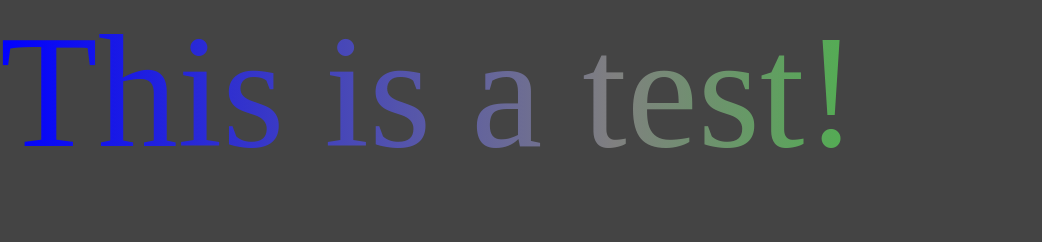
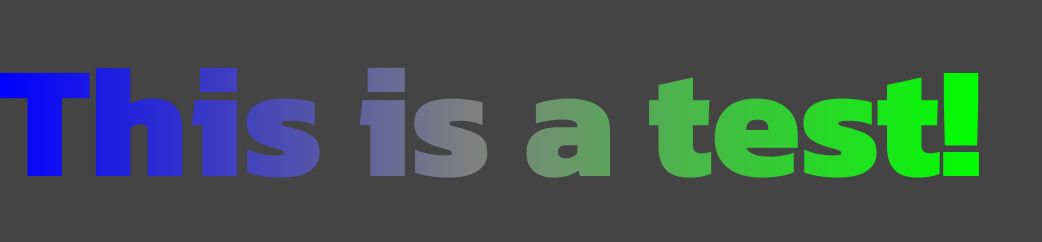
Before and after one commit to GreasyRooster1/NameText, a plain HTML site: page index.html in a window 1280 px wide. Shown: the whole page, without its empty margins (0-1042 px from the left). Drawn offline with Linux system fonts and the light colour scheme.

Commit message:
change font

```diff
--- a/index.css
+++ b/index.css
@@ -22,4 +22,7 @@ body{
     -webkit-background-clip: text;
     color: transparent;
     font-size: 10em;
+    font-family: "Kanit", serif;
+    font-weight: 800;
+    width:fit-content;
 }
```
